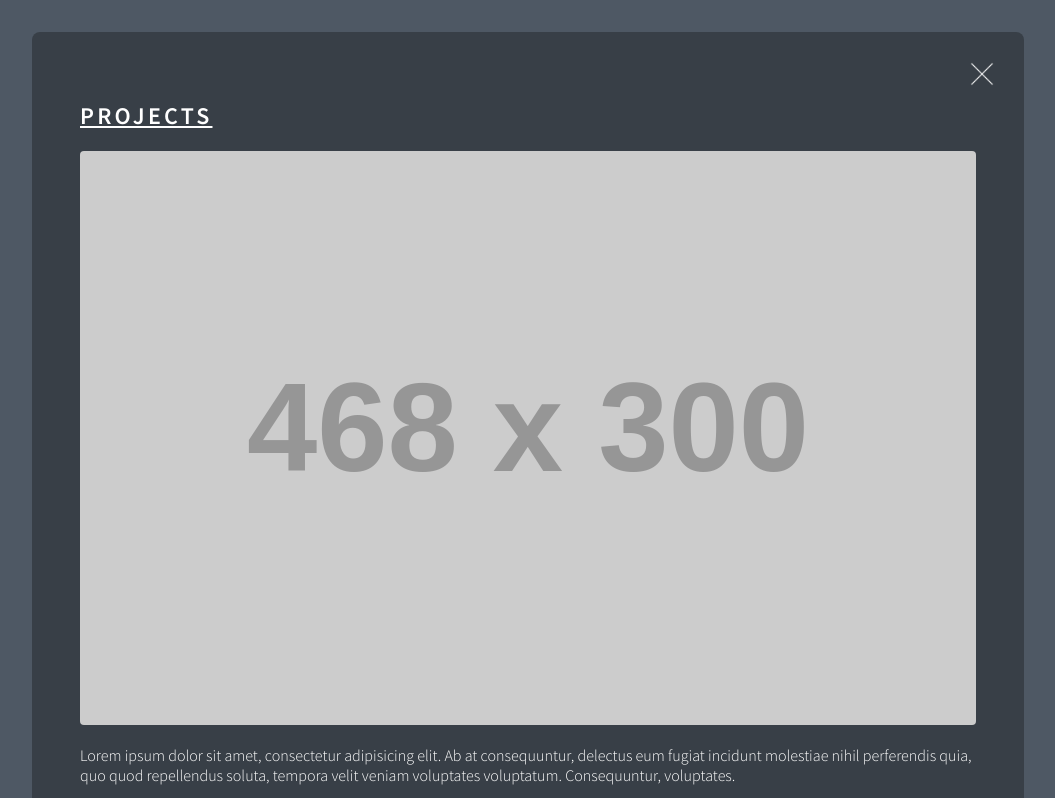
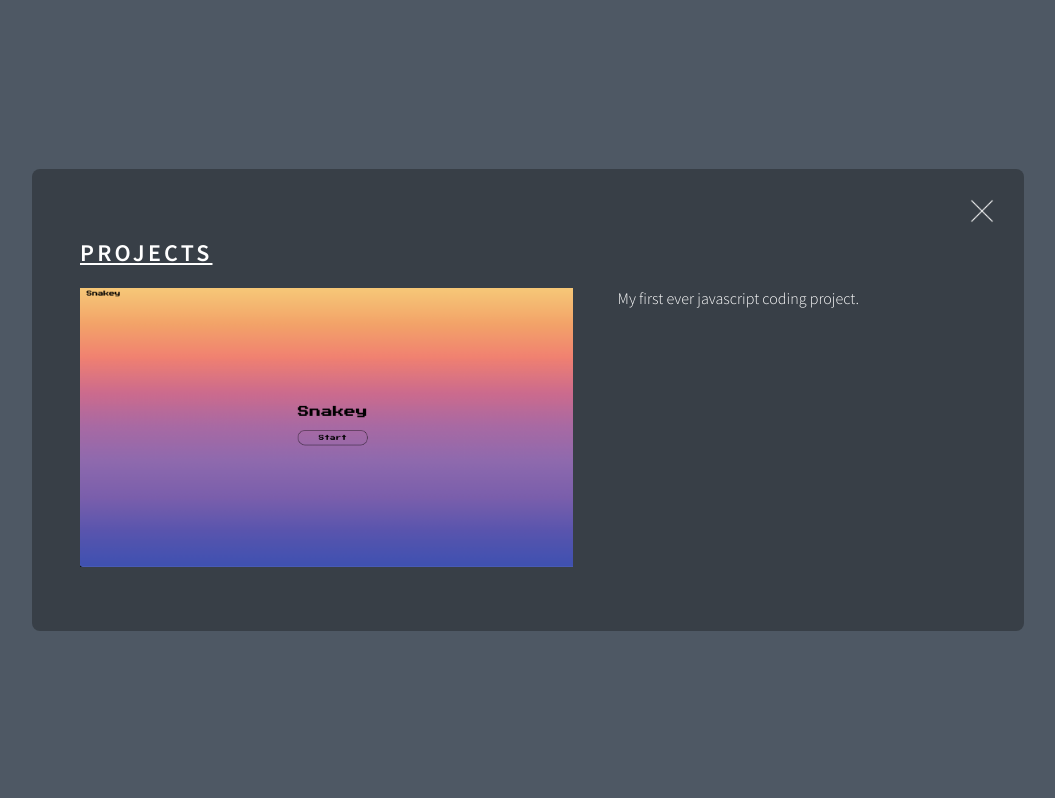
Before and after one commit to boon-teck/boon-teck.github.io, a plain HTML site: page index.html in a window 1280 px wide. Both pictures are taken after a click on the link "PROJECTS". Shown: the top 798 px of the page, without its empty margins (112-1167 px from the left). Drawn offline with Linux system fonts and the light colour scheme; placeholder pictures from the web are drawn by us.

Commit message:
updated projects looks

```diff
--- a/index.html
+++ b/index.html
@@ -46,12 +46,16 @@
             <article>
                 <img onclick="togglehidden('projects')" class="close" src="./static/x-mark.png" />
                 <h2>Projects</h2>
-                <span class="article-image"><img src="https://via.placeholder.com/468x300?text=App+Screenshot+Here" alt=""></span>
             </article>
-            <p>Lorem ipsum dolor sit amet, consectetur adipisicing elit. Ab at consequuntur, delectus eum fugiat incidunt molestiae nihil perferendis quia, quo quod repellendus soluta, tempora velit veniam voluptates voluptatum. Consequuntur, voluptates.</p>
-            <p>Lorem ipsum dolor sit amet, consectetur adipisicing elit. Adipisci aliquid, autem corporis eum, illo laborum <molliti></molliti>a nisi optio quia quidem reiciendis reprehenderit sapiente sit sunt vel veniam voluptate voluptatem voluptatibus?</p>
-            <p>Lorem ipsum dolor sit amet, consectetur adipisicing elit. Adipisci aliquid, autem corporis eum, illo laborum <molliti></molliti>a nisi optio quia quidem reiciendis reprehenderit sapiente sit sunt vel veniam voluptate voluptatem voluptatibus?</p>
-            <p>Lorem ipsum dolor sit amet, consectetur adipisicing elit. Adipisci aliquid, autem corporis eum, illo laborum <molliti></molliti>a nisi optio quia quidem reiciendis reprehenderit sapiente sit sunt vel veniam voluptate voluptatem voluptatibus?</p>
+            <!--            per project-->
+            <div class="project-article">
+                <a href="https://pages.git.generalassemb.ly/emptyvessel/Snakey/">
+                    <img src="./static/Snakey.png" alt="snakey project">
+                </a>
+                <div>
+                    <p>My first ever javascript coding project.</p>
+                </div>
+            </div>
         </div>
     </div>
 
--- a/main.css
+++ b/main.css
@@ -230,6 +230,7 @@ textarea {
     border-radius: 5px;
     margin-top: 0.5rem;
     margin-bottom: 2rem;
+    padding: 0.8rem;
 }
 
 form {
@@ -257,6 +258,7 @@ div.formfield > input {
     height: 2rem;
     border-radius: 5px;
     margin-top: 0.5rem;
+    padding: 0.5rem;
 }
 
 form label {
@@ -273,3 +275,26 @@ form > button {
     letter-spacing: 0.2rem;
     line-height: calc(2.5rem - 5px)
 }
+
+
+#projects div.project-article img{
+    object-fit: contain;
+    width: 100%;
+}
+
+.project-article>a {
+    width: 55%;
+    padding: 0;
+}
+.project-article > div {
+    width: 40%;
+}
+
+.project-article {
+    display: flex;
+    justify-content: space-between;
+}
+
+.project-article > div > p{
+    margin: 0;
+}
```
Also changed, not shown: static/Snakey.png (added).
